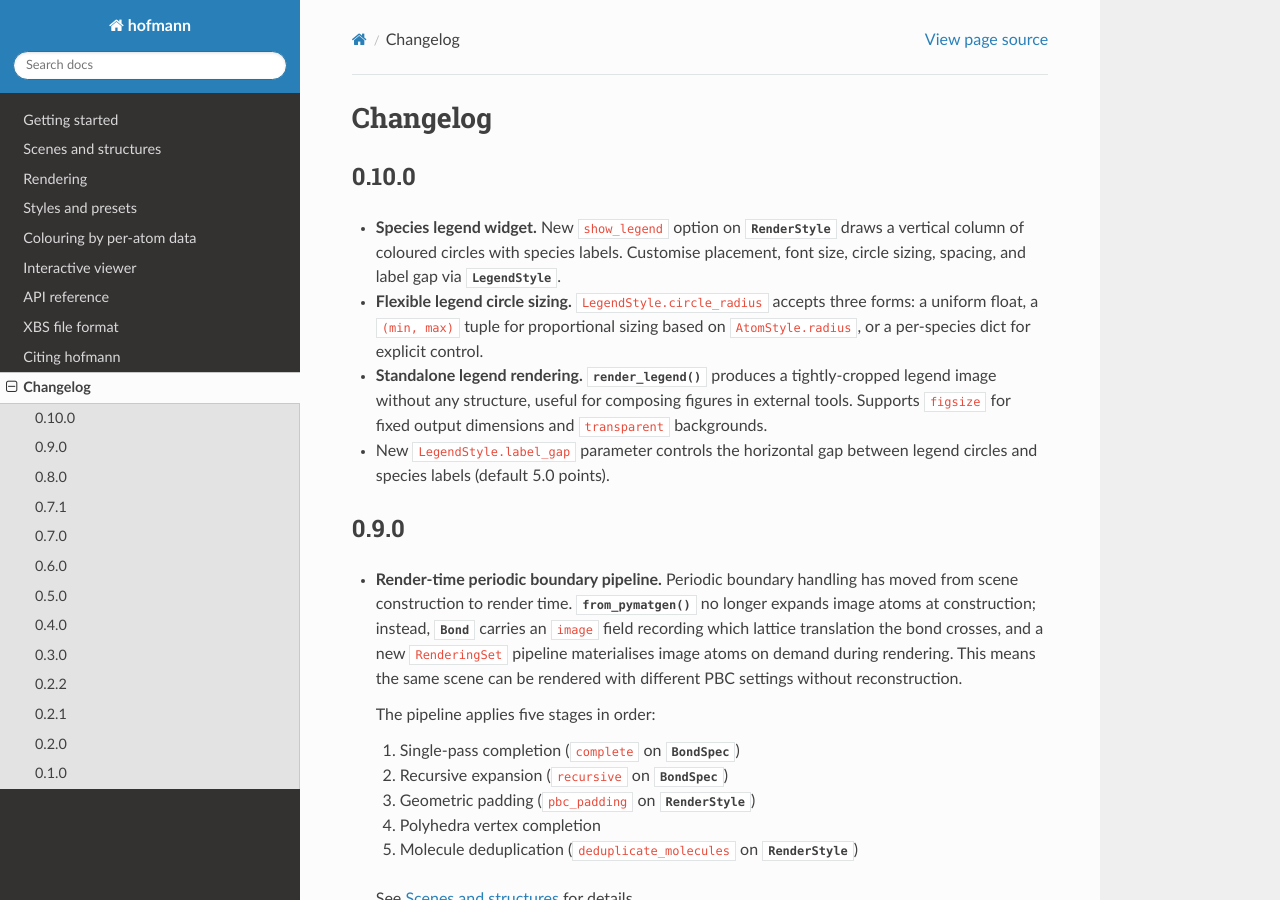
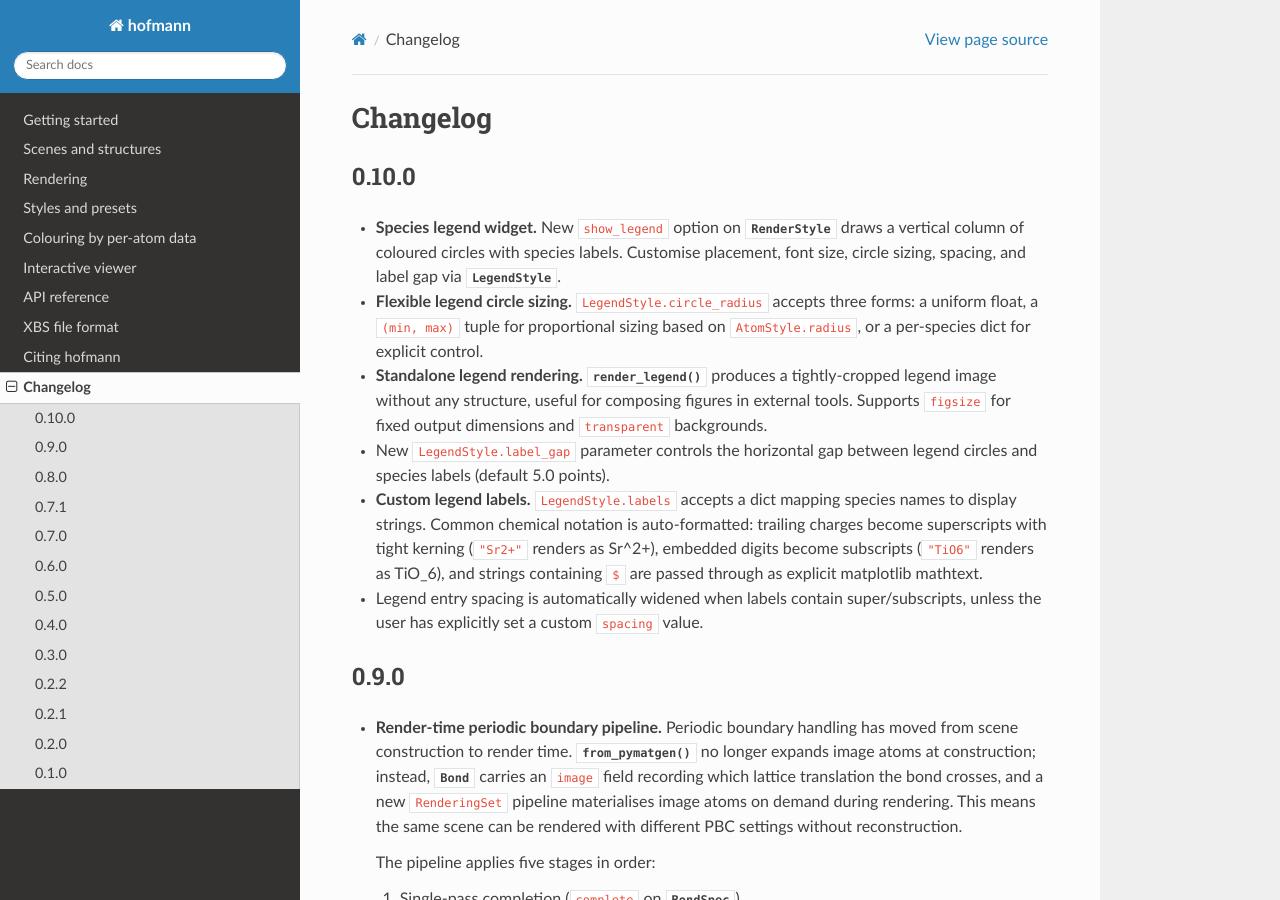
Before and after one commit to bjmorgan/hofmann, a Sphinx documentation site: the page built from docs/changelog.rst, in a window 1280 px wide and 900 px high. Built offline with Sphinx 7.4.7 and the Read the Docs theme 3.1.0, drawn with Linux system fonts in a browser that asks for light colours.

Commit message:
Complete v0.10.0 changelog with labels feature (#22)

```diff
--- a/docs/changelog.rst
+++ b/docs/changelog.rst
@@ -22,6 +22,17 @@ Changelog
 
 - New ``LegendStyle.label_gap`` parameter controls the horizontal gap
   between legend circles and species labels (default 5.0 points).
+
+- **Custom legend labels.**  ``LegendStyle.labels`` accepts a dict
+  mapping species names to display strings.  Common chemical notation
+  is auto-formatted: trailing charges become superscripts with tight
+  kerning (``"Sr2+"`` renders as Sr^2+), embedded digits become
+  subscripts (``"TiO6"`` renders as TiO_6), and strings containing
+  ``$`` are passed through as explicit matplotlib mathtext.
+
+- Legend entry spacing is automatically widened when labels contain
+  super/subscripts, unless the user has explicitly set a custom
+  ``spacing`` value.
 
 0.9.0
 -----
```
